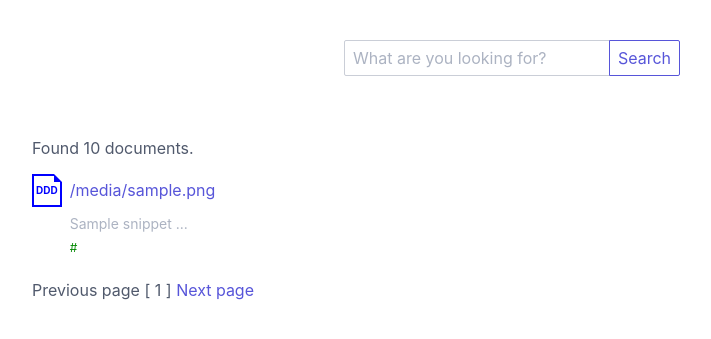
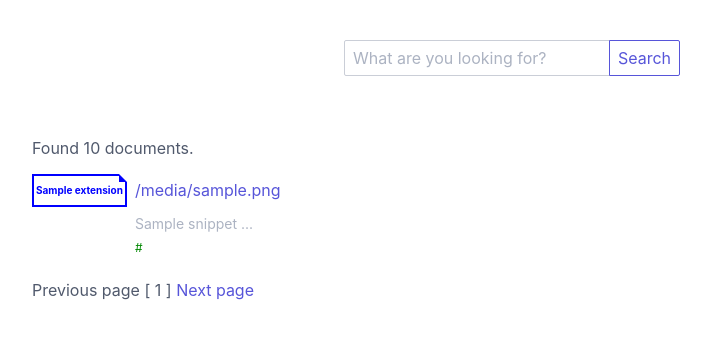
Before and after one commit to acidtv/octosearch, a Flask app: template octosearch/web/templates/search.html in a window 1280 px wide. Shown: the part 36-375 px from the top of the page, without its empty margins (128-839 px from the left). Run offline with Flask 2, Linux system fonts and the light colour scheme; the template is opened without the code that fills it: most values are stand-ins (such as "Sample title", 1, 10 or a date in 2020); parts of the project's set-up code (start-up, migrations or seed data) failed here and were passed over.

Commit message:
Add file extension to search icon

```diff
--- a/octosearch/web/templates/search.html
+++ b/octosearch/web/templates/search.html
@@ -20,7 +20,7 @@
 			<div class="tile">
 				<div class="tile-icon">
 					<div class="example-tile-icon">
-						DDD
+                        {{result.extension}}
 					</div>
 				</div>
 				<div class="tile-content">
--- a/octosearch/web/views.py
+++ b/octosearch/web/views.py
@@ -2,6 +2,7 @@ from . import app, conf
 from flask import render_template, request, session, redirect, url_for
 from .. import backends, plugins
 from werkzeug.exceptions import abort
+import mimetypes
 
 
 def login_redir():
@@ -67,15 +68,32 @@ def search():
     if len(results['hits']) == 0 and page > 1:
         abort(404)
 
+    next_page = None if len(results['hits']) < backend.pagesize() else page + 1
+    prev_page = None if page <= 1 else page - 1
+    results['hits'] = prepare_hits(results['hits'])
+
     return render_template(
         'search.html',
         results=results,
         query=request.args['q'],
+        found=results['found'],
         page=page,
-        found=results['found'],
-        next_page=None if len(results['hits']) < backend.pagesize() else page + 1,
-        prev_page=None if page <= 1 else page - 1
+        next_page=next_page,
+        prev_page=prev_page
     )
+
+
+def prepare_hits(hits):
+    '''Add the file extension for displaying icon. Guess based on mimetype'''
+
+    for hit in hits:
+        if hit['mimetype']:
+            try:
+                hit['extension'] = mimetypes.guess_extension(hit['mimetype'])[1:4]
+            except TypeError:
+                hit['extension'] = ''
+
+        yield hit
 
 
 def get_backend():
```
